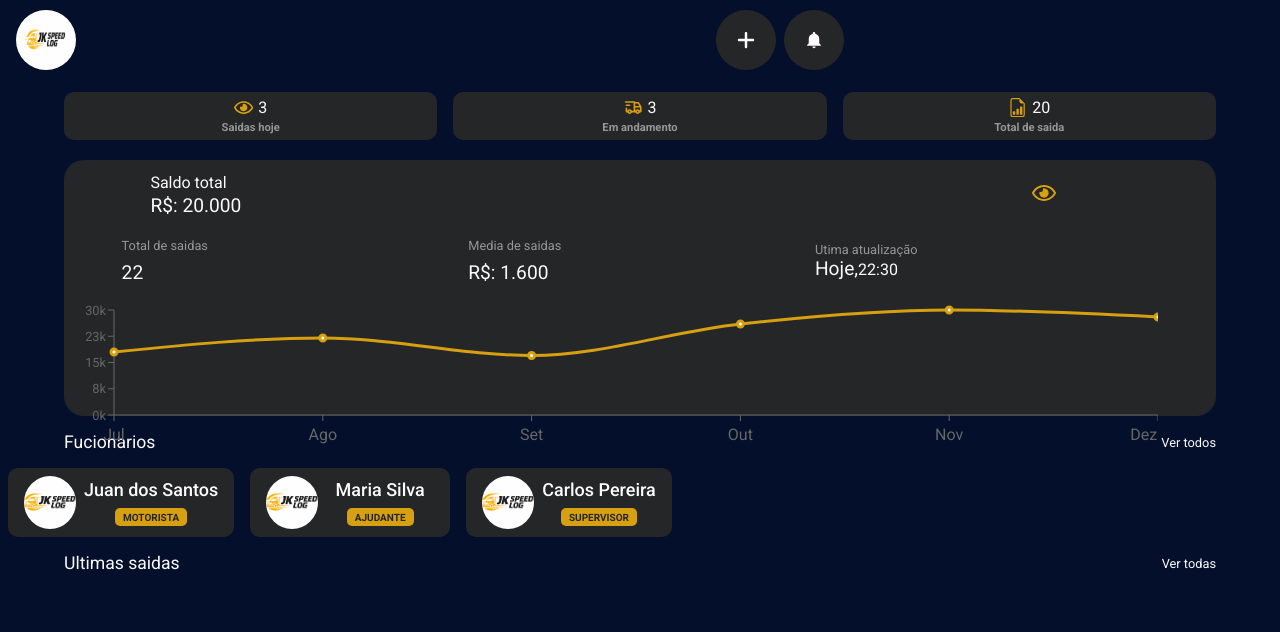
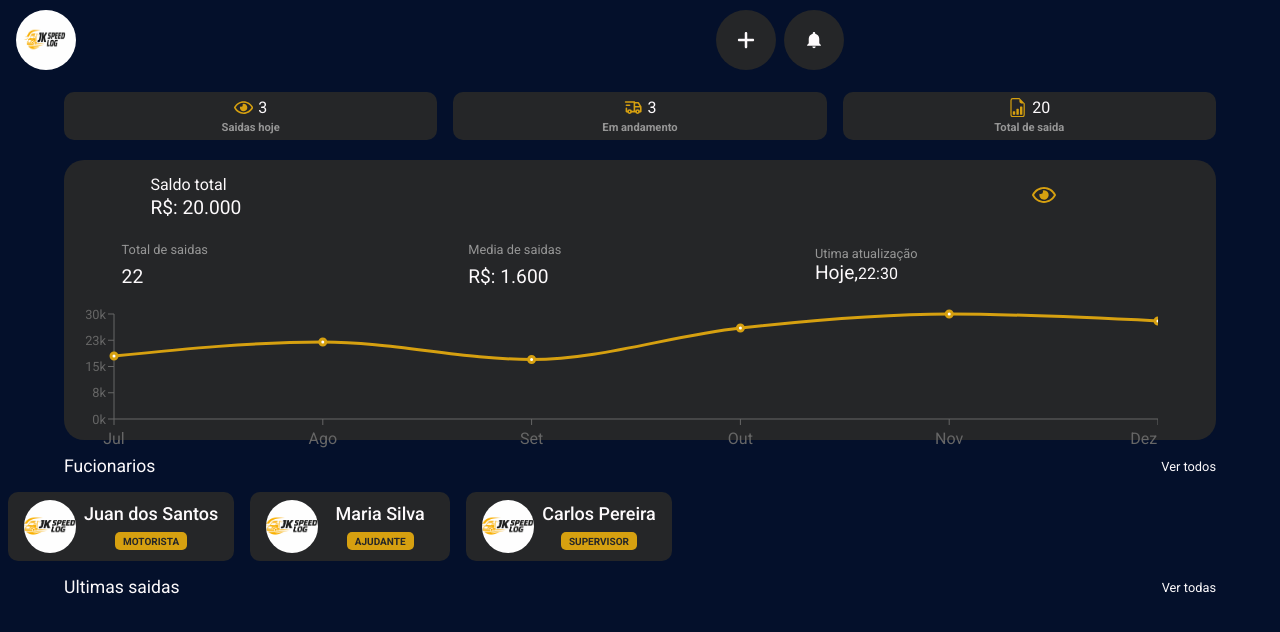
Before and after one commit to yagorodrigues2023/jkspeedlog, a React (Vite) app: page /#/home in a window 1280 px wide. Shown: the top 632 px of the page. Built offline with nearby package versions, Linux system fonts and the light colour scheme.

Commit message:
New Version

```diff
--- a/src/components/ui/cardprincipal/styles.module.css
+++ b/src/components/ui/cardprincipal/styles.module.css
@@ -3,7 +3,7 @@
 .container{
     box-shadow: var(--shadow-card);
     width: 90%;
-    height: 32vh;
+    height: 35vh;
     background-color: var(--corSecundaria);
     border-radius: 20px;
 
--- a/src/pages/home/styles.module.css
+++ b/src/pages/home/styles.module.css
@@ -18,7 +18,7 @@
         justify-content: space-between;
         width: 90%;
         color: var(--corTexto);
-        font-weight:"500";
+        font-weight:"600";
         font-size: 1.1rem;
     }
 .ver label:active:last-of-type {
```
